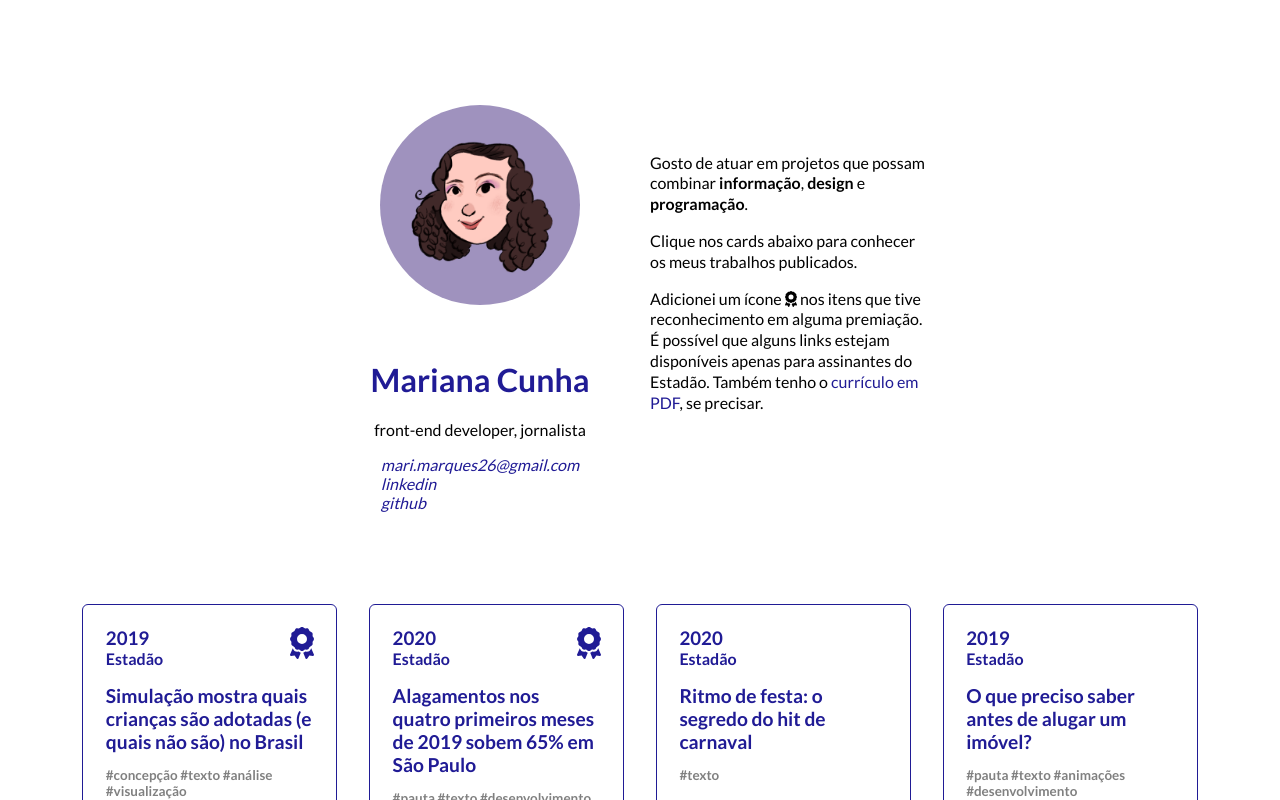
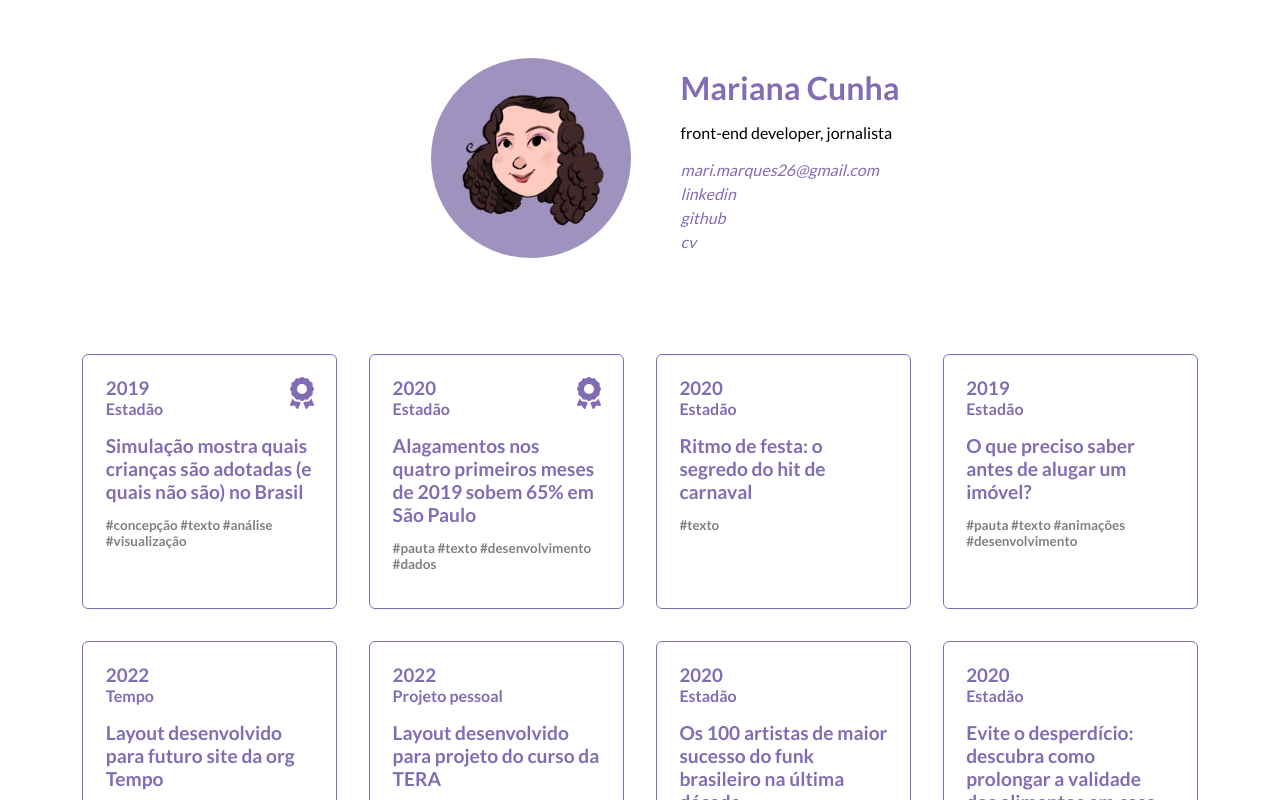
Before and after one commit to mariana-cunha/mariana, a React (Create React App) app: page / in a window 1280 px wide. Shown: the top 800 px of the page. Built offline with nearby package versions, Linux system fonts and the light colour scheme.

Commit message:
fix: small adjustments

```diff
--- a/src/App.js
+++ b/src/App.js
@@ -1,8 +1,8 @@
 import React from "react";
 import "./Styles.scss";
 import { Trampos } from "./Trampos";
-import { FontAwesomeIcon } from "@fortawesome/react-fontawesome";
-import { faAward } from "@fortawesome/free-solid-svg-icons";
+// import { FontAwesomeIcon } from "@fortawesome/react-fontawesome";
+// import { faAward } from "@fortawesome/free-solid-svg-icons";
 
 function App() {
   return (
@@ -13,20 +13,23 @@ function App() {
             src="./icon.png"
             alt="ícone que representa a Mariana, uma mulher branca de cabelos cacheados curtos, fundo lilás, desenhado pela artista Momorsa"
           />
+          <div>
             <h1>Mariana Cunha</h1>
             <p>front-end developer, jornalista</p>
             <div className="redes-sociais">
               <a href="mailto:mari.marques26@gmail.com"><i>mari.marques26@gmail.com</i></a>
               <a href="https://www.linkedin.com/in/mariana--cunha/" target="_blank" rel="noopener noreferrer"><i>linkedin</i></a>
               <a href="https://github.com/mariana-cunha" target="_blank" rel="noopener noreferrer"><i>github</i></a>
+              <a href="./curriculo-2025.pdf" target="_blank" rel="noopener noreferrer"><i>cv</i></a>
             </div>
           </div>
-        <div className="descricao">
-          <p>Gosto de atuar em projetos que possam combinar <b>informação</b>, <b>design</b> e <b>programação</b>.</p>
+        </div>
+        {/* <div className="descricao">
+          <p className="bold">informação, design e programação.</p>
           <p>Clique nos cards abaixo para conhecer os meus trabalhos publicados.</p>
           <p>Adicionei um ícone <FontAwesomeIcon size="1x" alt="ícone de premiação" icon={faAward} /> nos itens que tive reconhecimento em alguma premiação. É possível que alguns links estejam disponíveis apenas para assinantes do Estadão. Também tenho o <a href="./curriculo-2025.pdf" target="_blank" rel="noopener noreferrer">currículo em PDF</a>, se precisar.
           </p>
-        </div>
+        </div> */}
       </section>
       <section className="cards">
         <Trampos />
--- a/src/Styles.scss
+++ b/src/Styles.scss
@@ -1,4 +1,5 @@
-$azul-base: #201b95;
+$azul-base: #826db4;
+// $azul-base: #305CDE;
 
 * {
     font-family: 'Lato', sans-serif;
@@ -26,7 +27,7 @@ $azul-base: #201b95;
         display: flex;
         align-items: center;
         flex-direction: row;
-        min-height: 550px;
+        // min-height: 550px;
 
         @media (max-width: 480px) {
             flex-direction: column;
@@ -35,7 +36,11 @@ $azul-base: #201b95;
         .icon {
             align-items: center;
             display: flex;
-            flex-direction: column;
+            // flex-direction: column;
+
+            @media (max-width: 480px) {
+                flex-direction: column;
+            }
 
             img {
                 max-width: 200px;
@@ -45,6 +50,7 @@ $azul-base: #201b95;
                 @media (max-width: 480px) {
                     margin: 40px 0 0 0px;
                     padding: 0;
+                    flex-direction: column;
                 }
 
             }
@@ -52,6 +58,7 @@ $azul-base: #201b95;
             .redes-sociais {
                 display: flex;
                 flex-direction: column;
+                line-height: 1.5;
             }
 
             h1 {
@@ -70,7 +77,10 @@ $azul-base: #201b95;
                 padding: 20px 40px;
             }
 
-
+            .bold {
+                font-weight: bold;
+                color: $azul-base;
+            }
 
             p {
                 max-width: 280px;
```
Lines whose indentation alone changed are shown as unchanged.
